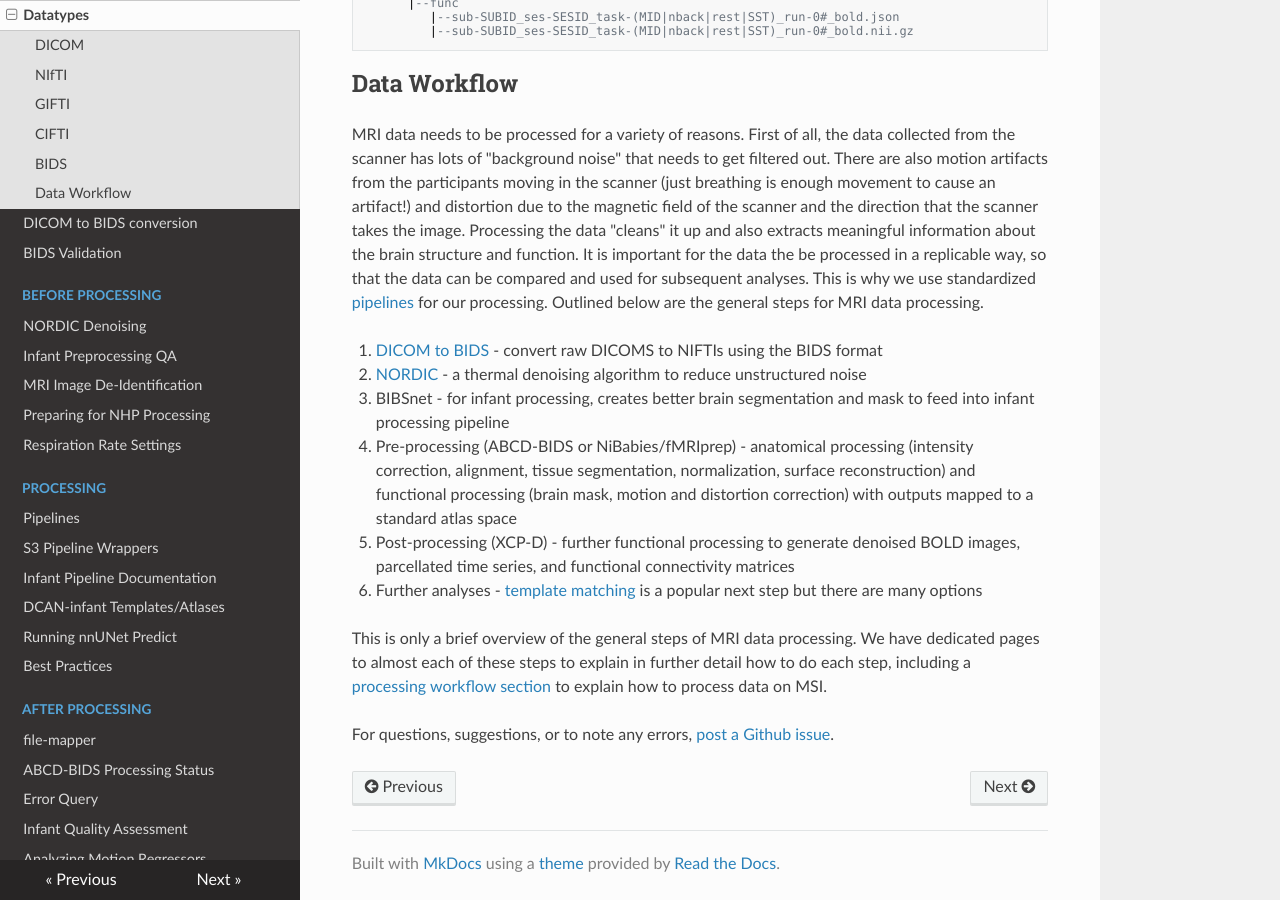
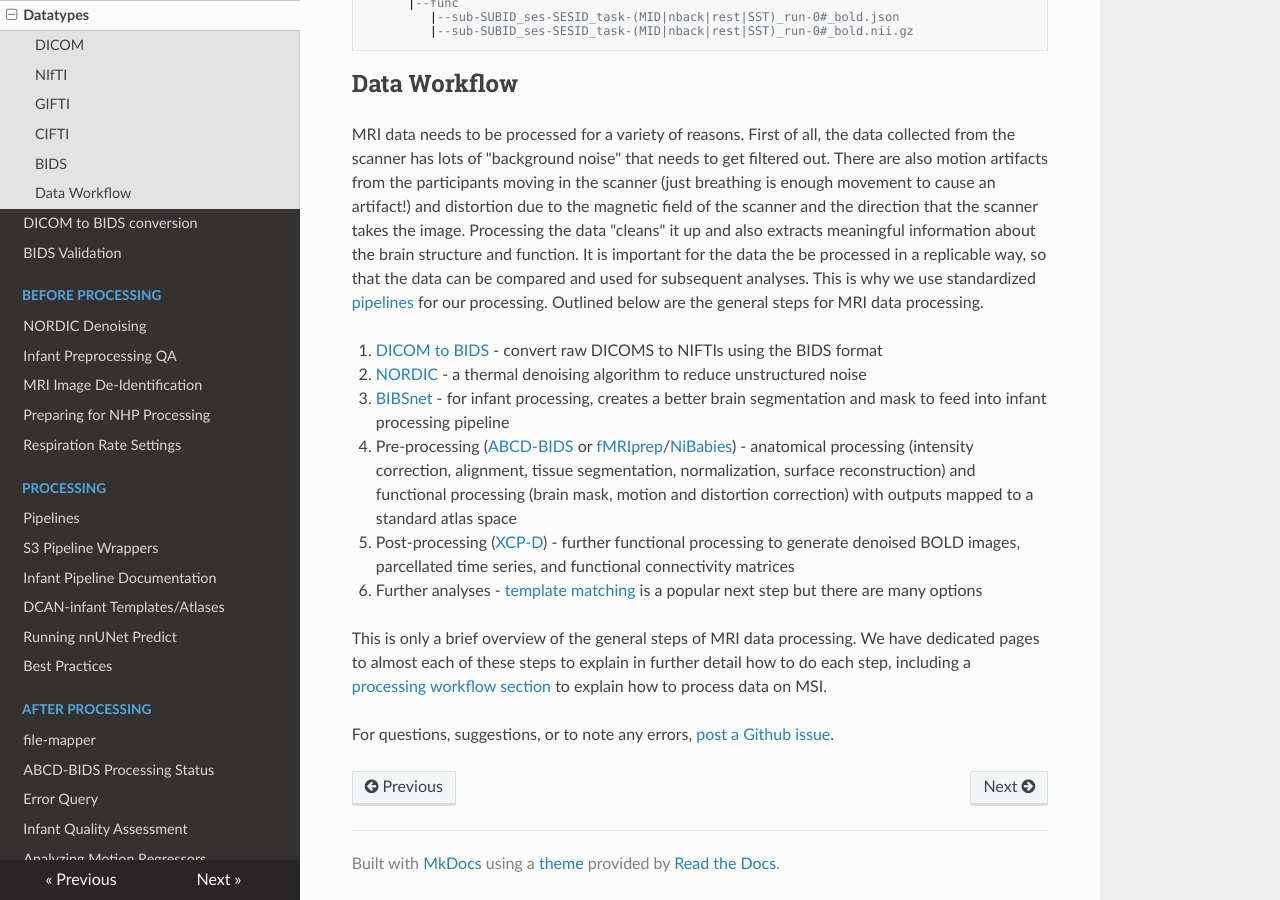
Before and after one commit to DCAN-Labs/cdni-brain, an MkDocs documentation site: the page built from docs/datatypes.md, in a window 1280 px wide and 900 px high, scrolled down 2427 px. Built offline with MkDocs 1.6.1, drawn with Linux system fonts in a browser that asks for light colours; nearby versions of some CDN libraries; part of the change alters nothing that is shown.

Commit message:
add pipeline links

```diff
--- a/docs/datatypes.md
+++ b/docs/datatypes.md
@@ -72,9 +72,9 @@ MRI data needs to be processed for a variety of reasons. First of all, the data
 
 1. [DICOM to BIDS](dcm2bids.md) - convert raw DICOMS to NIFTIs using the BIDS format
 2. [NORDIC](nordic.md) - a thermal denoising algorithm to reduce unstructured noise
-3. BIBSnet - for infant processing, creates better brain segmentation and mask to feed into infant processing pipeline
-4. Pre-processing (ABCD-BIDS or NiBabies/fMRIprep) - anatomical processing (intensity correction, alignment, tissue segmentation, normalization, surface reconstruction) and functional processing (brain mask, motion and distortion correction) with outputs mapped to a standard atlas space
-5. Post-processing (XCP-D) - further functional processing to generate denoised BOLD images, parcellated time series, and functional connectivity matrices
+3. [BIBSnet](pipelines.md#7-bibsnet) - for infant processing, creates a better brain segmentation and mask to feed into infant processing pipeline
+4. Pre-processing ([ABCD-BIDS](pipelines.md#3-abcd-bids-abcd-hcp-pipeline) or [fMRIprep](pipelines.md#1-fmriprep)/[NiBabies](pipelines.md#2-infant-fmriprep-aka-nibabies/fMRIprep)) - anatomical processing (intensity correction, alignment, tissue segmentation, normalization, surface reconstruction) and functional processing (brain mask, motion and distortion correction) with outputs mapped to a standard atlas space
+5. Post-processing ([XCP-D](pipelines.md#4-xcp-d)) - further functional processing to generate denoised BOLD images, parcellated time series, and functional connectivity matrices
 6. Further analyses - [template matching](template-matching.md) is a popular next step but there are many options
 
 This is only a brief overview of the general steps of MRI data processing. We have dedicated pages to almost each of these steps to explain in further detail how to do each step, including a [processing workflow section](processing-sop.md#processing-workflow) to explain how to process data on MSI.
```
